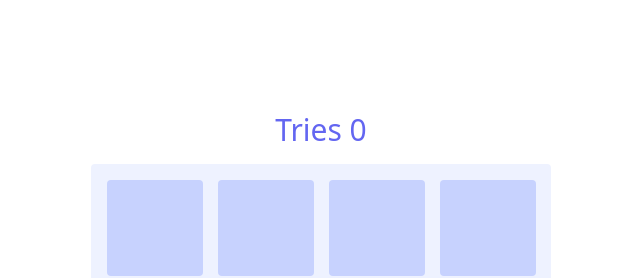
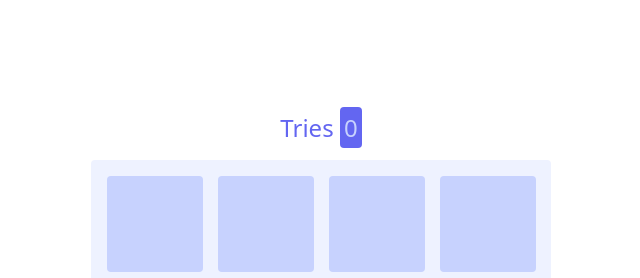
Before and after one commit to kamemia/MemoryGame, a React (Vite) app: page / in a window 1280 px wide. Both pictures are taken after a click on the button "Play". Shown: the top 278 px of the page, without its empty margins (319-959 px from the left). Built offline with nearby package versions, Linux system fonts and the light colour scheme.

Commit message:
Update: Improved UI

```diff
--- a/src/Screens.jsx
+++ b/src/Screens.jsx
@@ -120,7 +120,7 @@ export function PlayScreen({ end }) {
     <>
       <div className=" grid justify-center p-24">
         <div>
-        <p className="text-3xl text-center p-4 text-indigo-500">Tries {tryCount}</p>
+        <p className="text-2xl text-center p-4 text-indigo-500">Tries <span className="bg-indigo-500  p-1 rounded text-indigo-200">{tryCount}</span></p>
         </div>
 
         <div className="h-[500px] w-[460px]">
```
